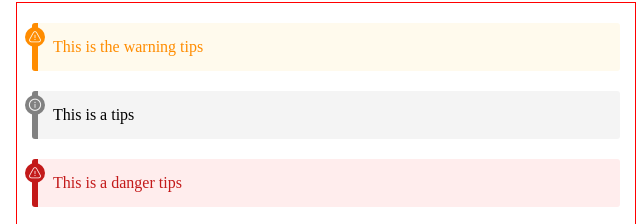
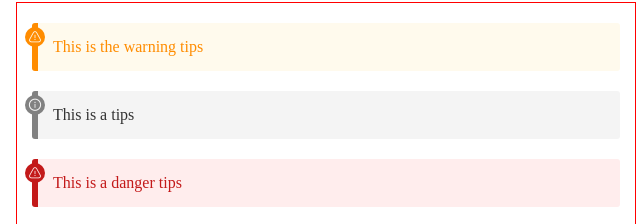
Before and after one commit to justice2001/vditor-halo-render, a website built with webpack: page demo/index.html in a window 1280 px wide. Shown: the part 137-361 px from the top of the page, 636-1276 px from the left. Built offline with nearby package versions, Linux system fonts and the light colour scheme; no server answers; files whose address does not match are found by name.

Commit message:
🐛  Add default color for tips
Fix https://git.mczhengyi.top/zhengyi/halo-render/issues/11

```diff
--- a/src/less/tips.less
+++ b/src/less/tips.less
@@ -8,6 +8,7 @@
   border-left-style: @border-type;
   border-left-width: @border-width;
   border-radius: @border-radius;
+  color: #333333;
   border-left-color: #818181;
   background-color: #F4F4F4;
 
```
